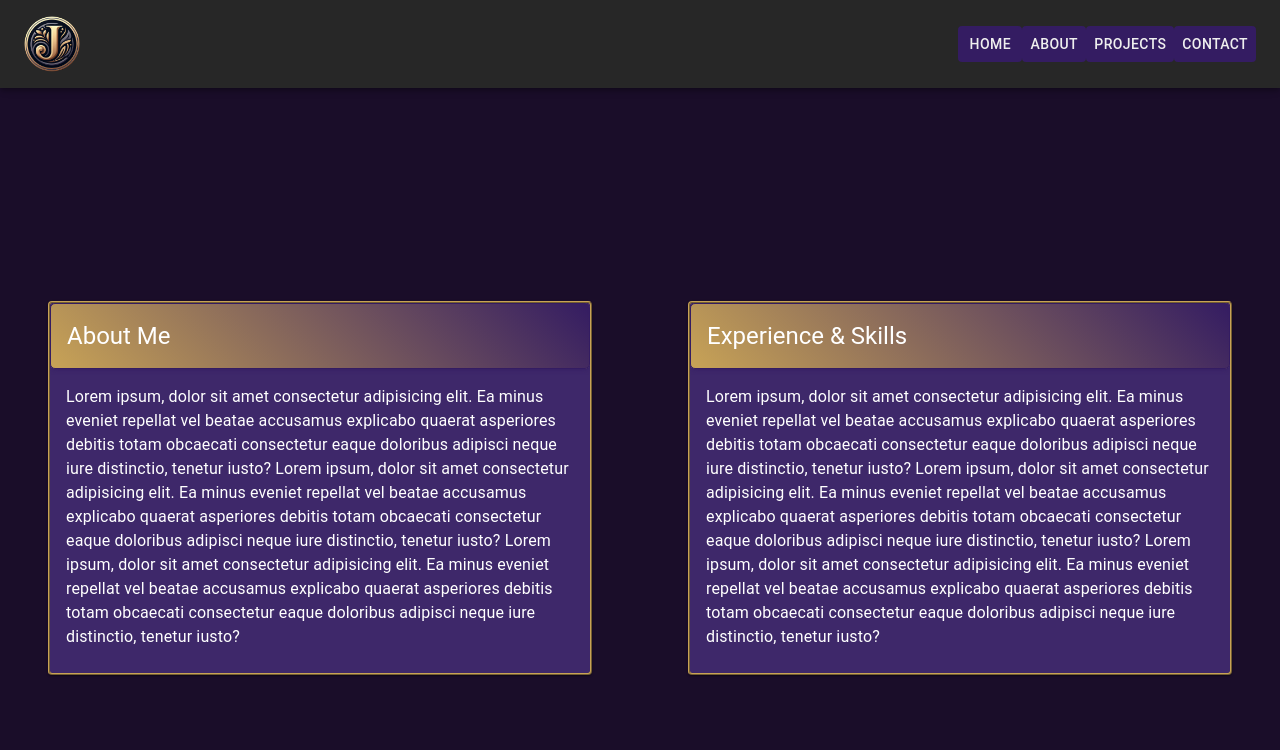
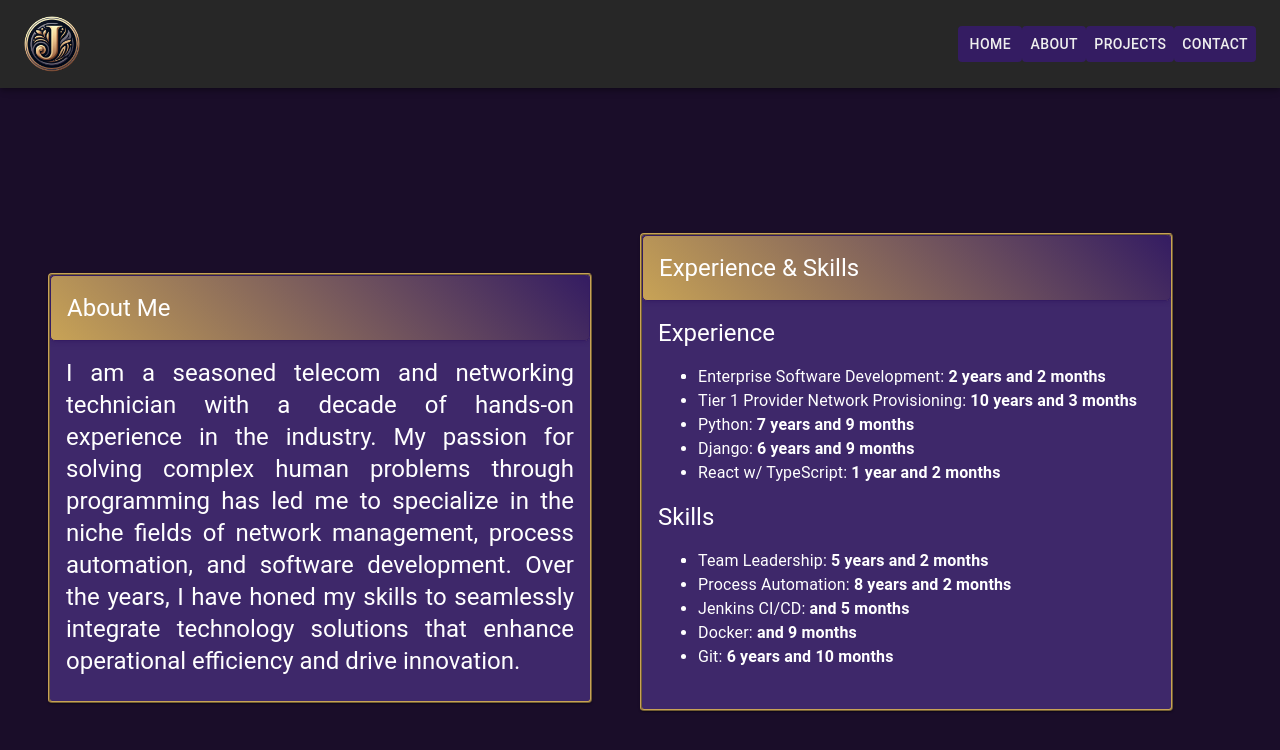
Before and after one commit to blakee-joness/portfolio, a React (Vite) app in the folder portfolio/: page / in a window 1280 px wide. Shown: the top 750 px of the page. Built offline with nearby package versions, Linux system fonts and the light colour scheme.

Commit message:
Add experience and skills sections with TimeSince component for date display

```diff
--- a/portfolio/src/Pages/Content.tsx
+++ b/portfolio/src/Pages/Content.tsx
@@ -6,18 +6,82 @@ import {
   Typography,
   useTheme,
 } from "@mui/material";
+import TimeSince from "../Components/TimeSince";
+
+interface Experience {
+  title: string;
+  date?: Date;
+}
+
+interface ExpSkillsType {
+  type: "Experience" | "Skills";
+  items: Experience[];
+}
 
 export default function Content() {
   const theme = useTheme();
+
+  const experienceObj: ExpSkillsType[] = [
+    {
+      type: "Experience",
+      items: [
+        {
+          title: "Enterprise Software Development",
+          date: new Date("2022-01-01"),
+        },
+        {
+          title: "Tier 1 Provider Network Provisioning",
+          date: new Date("2013-12-01"),
+        },
+        {
+          title: "Python",
+          date: new Date("2016-07-01"),
+        },
+        {
+          title: "Django",
+          date: new Date("2017-07-01"),
+        },
+        {
+          title: "React w/ TypeScript",
+          date: new Date("2023-01-03"),
+        },
+      ],
+    },
+    {
+      type: "Skills",
+      items: [
+        {
+          title: "Team Leadership",
+          date: new Date("2019-01-01"),
+        },
+        {
+          title: "Process Automation",
+          date: new Date("2016-01-01"),
+        },
+        {
+          title: "Jenkins CI/CD",
+          date: new Date("2023-10-01"),
+        },
+        {
+          title: "Docker",
+          date: new Date("2023-07-01"),
+        },
+        {
+          title: "Git",
+          date: new Date("2017-06-01"),
+        },
+      ],
+    },
+  ];
+
   return (
     <>
-      <Grid container>
-        <Grid item xs={6} px={6}>
+      <Grid container direction={"row"} xs={12}>
+        <Grid item xs={12} md={6} px={6} py={{ xs: 5 }}>
           <Card
             sx={{
               backgroundColor: "secondary.main",
               color: "white",
-              height: "100%",
               border: `2px ridge ${theme.palette.primary.main}`,
             }}
           >
@@ -34,29 +98,23 @@ export default function Content() {
               }}
             />
             <CardContent>
-              <Typography variant="body1">
-                Lorem ipsum, dolor sit amet consectetur adipisicing elit. Ea
-                minus eveniet repellat vel beatae accusamus explicabo quaerat
-                asperiores debitis totam obcaecati consectetur eaque doloribus
-                adipisci neque iure distinctio, tenetur iusto? Lorem ipsum,
-                dolor sit amet consectetur adipisicing elit. Ea minus eveniet
-                repellat vel beatae accusamus explicabo quaerat asperiores
-                debitis totam obcaecati consectetur eaque doloribus adipisci
-                neque iure distinctio, tenetur iusto? Lorem ipsum, dolor sit
-                amet consectetur adipisicing elit. Ea minus eveniet repellat vel
-                beatae accusamus explicabo quaerat asperiores debitis totam
-                obcaecati consectetur eaque doloribus adipisci neque iure
-                distinctio, tenetur iusto?
+              <Typography variant="h5" align="justify">
+                I am a seasoned telecom and networking technician with a decade
+                of hands-on experience in the industry. My passion for solving
+                complex human problems through programming has led me to
+                specialize in the niche fields of network management, process
+                automation, and software development. Over the years, I have
+                honed my skills to seamlessly integrate technology solutions
+                that enhance operational efficiency and drive innovation.
               </Typography>
             </CardContent>
           </Card>
         </Grid>
-        <Grid item xs={6} px={6}>
+        <Grid item xs={12} md={5} ml={0}>
           <Card
             sx={{
               backgroundColor: "secondary.main",
               color: "white",
-              height: "100%",
               border: `2px ridge ${theme.palette.primary.main}`,
             }}
           >
@@ -73,20 +131,27 @@ export default function Content() {
               }}
             />
             <CardContent>
-              <Typography variant="body1">
-                Lorem ipsum, dolor sit amet consectetur adipisicing elit. Ea
-                minus eveniet repellat vel beatae accusamus explicabo quaerat
-                asperiores debitis totam obcaecati consectetur eaque doloribus
-                adipisci neque iure distinctio, tenetur iusto? Lorem ipsum,
-                dolor sit amet consectetur adipisicing elit. Ea minus eveniet
-                repellat vel beatae accusamus explicabo quaerat asperiores
-                debitis totam obcaecati consectetur eaque doloribus adipisci
-                neque iure distinctio, tenetur iusto? Lorem ipsum, dolor sit
-                amet consectetur adipisicing elit. Ea minus eveniet repellat vel
-                beatae accusamus explicabo quaerat asperiores debitis totam
-                obcaecati consectetur eaque doloribus adipisci neque iure
-                distinctio, tenetur iusto?
-              </Typography>
+              <Grid container direction={"row"} spacing={0}>
+                {experienceObj.map((exp) => (
+                  <Grid item>
+                    <Typography variant="h5" component="div">
+                      {exp.type}
+                    </Typography>
+                    <ul>
+                      <li>
+                        {exp.items.map((item) => (
+                          <li>
+                            {item.title}:{" "}
+                            <strong>
+                              {item.date && <TimeSince date={item.date} />}
+                            </strong>
+                          </li>
+                        ))}
+                      </li>
+                    </ul>
+                  </Grid>
+                ))}
+              </Grid>
             </CardContent>
           </Card>
         </Grid>
```
